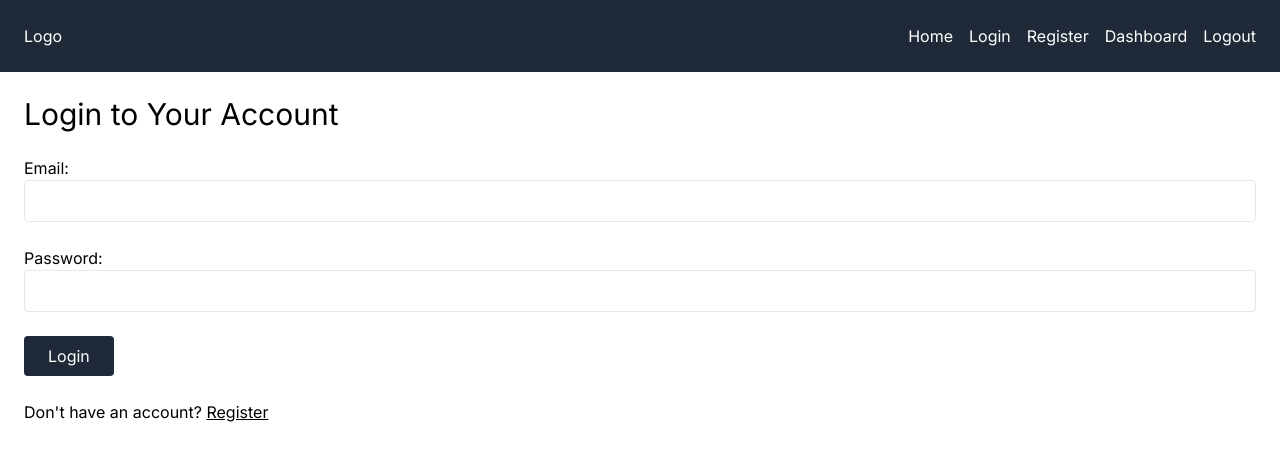
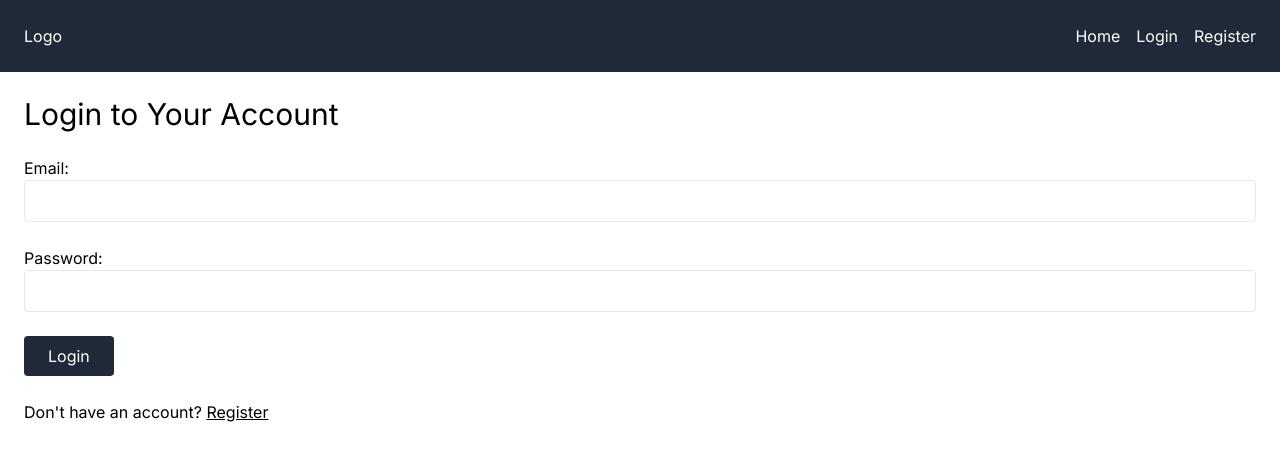
Before and after one commit to mattkiggen/pcstore, a Next.js app in the folder frontend/: page /login in a window 1280 px wide. Shown: the top 460 px of the page. Built offline with nearby package versions, Linux system fonts and the light colour scheme.

Commit message:
create dynamic navbar items based on logged in state

```diff
--- a/frontend/components/Navbar.js
+++ b/frontend/components/Navbar.js
@@ -1,21 +1,26 @@
 import { useState } from 'react';
 import Link from 'next/link';
+import { useCookies } from 'react-cookie';
+import { useRouter } from 'next/router';
 
 export default function Navbar() {
   const [isOpen, setIsOpen] = useState(false);
+  const [cookie, setCookie, removeCookie] = useCookies(['x-auth-token']);
+  const router = useRouter();
 
-  const items = [
-    { href: '/', name: 'Home' },
-    { href: '/login', name: 'Login' },
-    { href: '/register', name: 'Register' },
-    { href: '/dashboard', name: 'Dashboard' },
-    { href: '/logout', name: 'Logout' },
-  ];
+  console.log(cookie['x-auth-token']);
 
-  // Create css based on menu state
+  const handleLogout = (e) => {
+    removeCookie(['x-auth-token']);
+    router.push('/');
+  };
+
+  // Create css
   const listCss = `w-full ${
     isOpen ? 'block' : 'hidden'
   } mt-6 sm:flex sm:w-auto sm:mt-0`;
+
+  const itemCss = 'my-2 last:my-0 sm:my-0 sm:ml-4';
 
   // Open and close icons
   const icon = (
@@ -56,13 +61,39 @@ export default function Navbar() {
           {isOpen ? closeIcon : icon}
         </button>
         <ul className={listCss}>
-          {items.map((item) => (
-            <li key={item.name} className='my-2 last:my-0 sm:my-0 sm:ml-4'>
-              <Link href={item.href}>
-                <a className='hover:underline'>{item.name}</a>
+          <li className={itemCss}>
+            <Link href='/'>
+              <a className='hover:underline'>Home</a>
+            </Link>
+          </li>
+          {cookie['x-auth-token'] === undefined && (
+            <li className={itemCss}>
+              <Link href='/login'>
+                <a className='hover:underline'>Login</a>
               </Link>
             </li>
-          ))}
+          )}
+          {cookie['x-auth-token'] === undefined && (
+            <li className={itemCss}>
+              <Link href='/register'>
+                <a className='hover:underline'>Register</a>
+              </Link>
+            </li>
+          )}
+          {cookie['x-auth-token'] !== undefined && (
+            <li className={itemCss}>
+              <Link href='/dashboard'>
+                <a className='hover:underline'>Dashboard</a>
+              </Link>
+            </li>
+          )}
+          {cookie['x-auth-token'] !== undefined && (
+            <li className={itemCss}>
+              <button className='hover:underline' onClick={handleLogout}>
+                Logout
+              </button>
+            </li>
+          )}
         </ul>
       </nav>
     </header>
```
